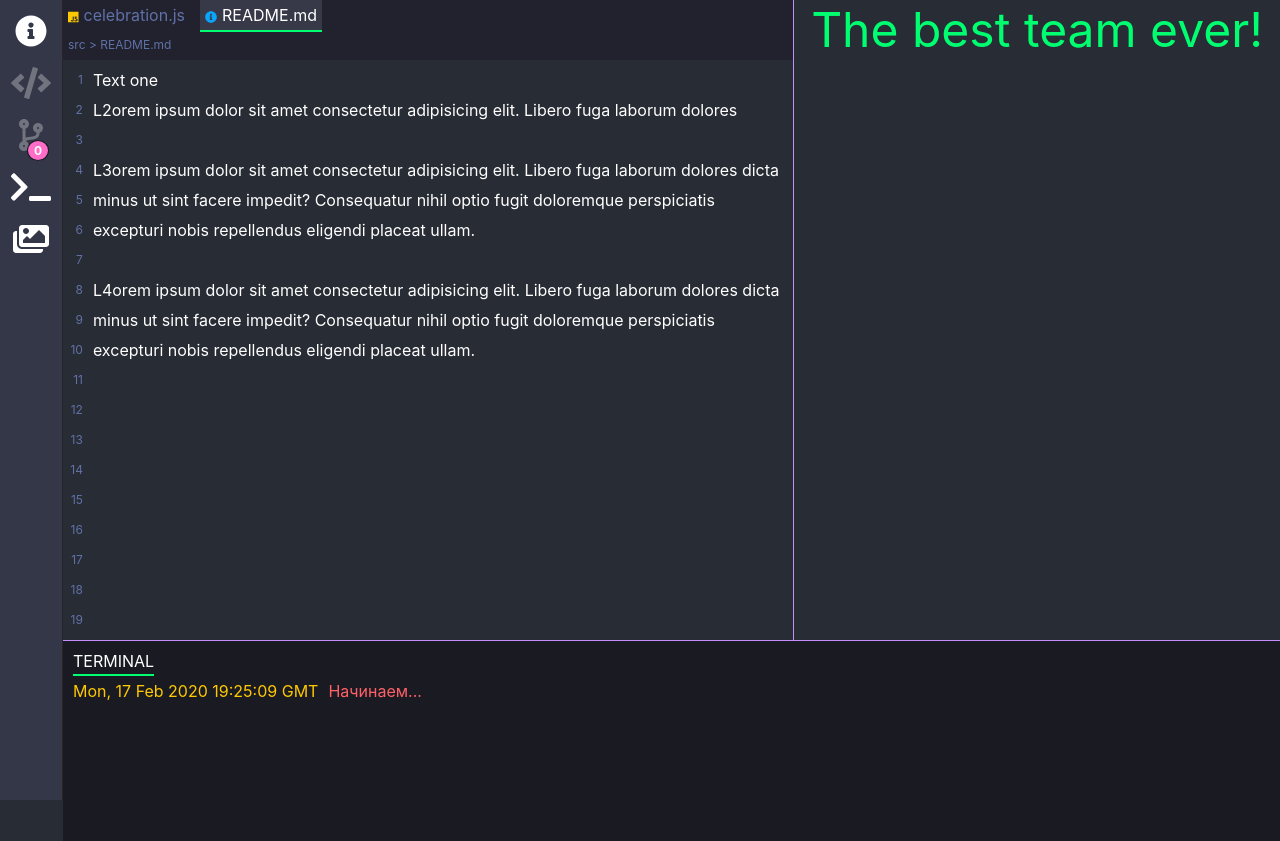
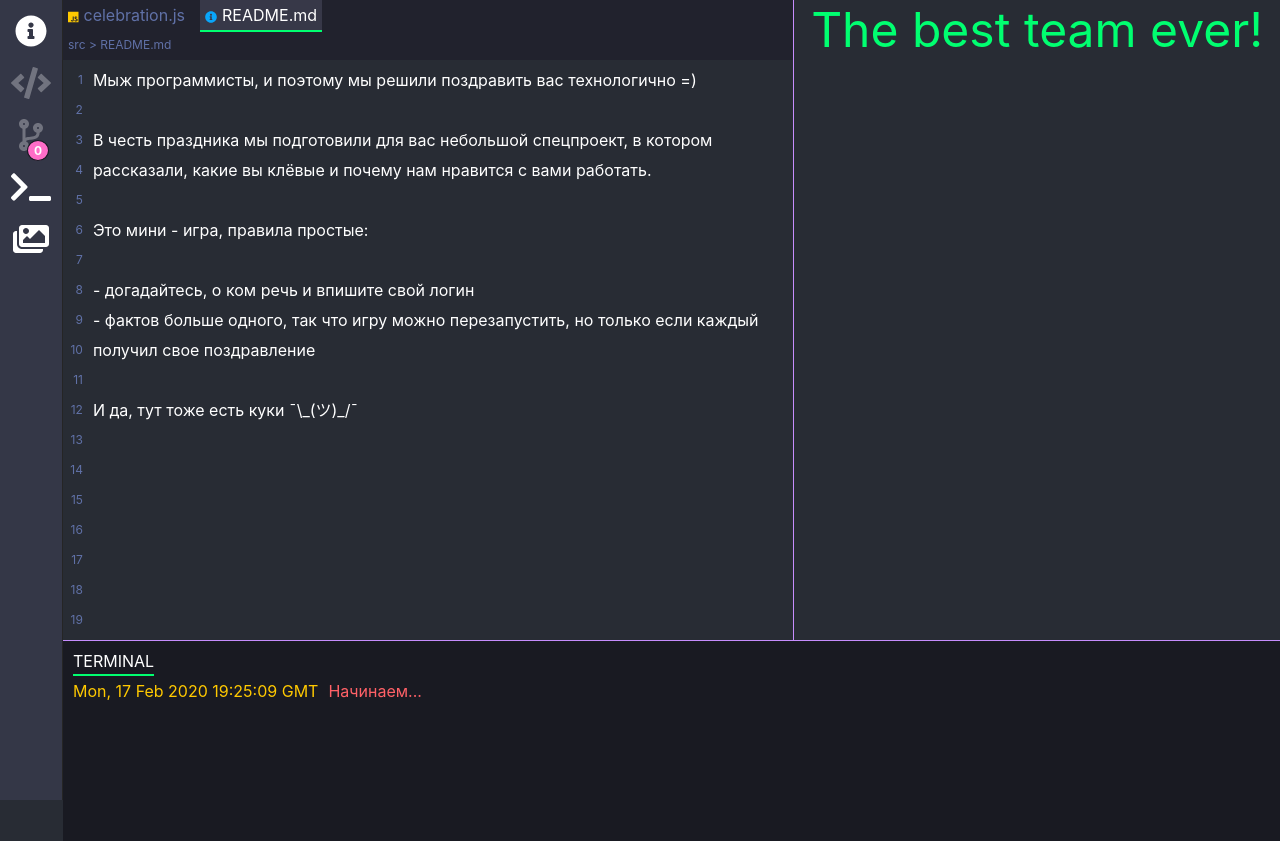
Before and after one commit to 2gnc/celebrating, a React (Create React App) app in the folder client/: page / in a window 1280 px wide. Built offline with nearby package versions, Linux system fonts and the light colour scheme; no server answers.

Commit message:
readme text

```diff
--- a/client/src/components/Readme/texts.js
+++ b/client/src/components/Readme/texts.js
@@ -1,8 +1,12 @@
 export default [
-    'Text one',
-    'L2orem ipsum dolor sit amet consectetur adipisicing elit. Libero fuga laborum dolores',
+    'Мыж программисты, и поэтому мы решили поздравить вас технологично =)',
     '',
-    'L3orem ipsum dolor sit amet consectetur adipisicing elit. Libero fuga laborum dolores dicta minus ut sint facere impedit? Consequatur nihil optio fugit doloremque perspiciatis excepturi nobis repellendus eligendi placeat ullam.',
+    'В честь праздника мы подготовили для вас небольшой спецпроект, в котором рассказали, какие вы клёвые и почему нам нравится с вами работать.',
     '',
-    'L4orem ipsum dolor sit amet consectetur adipisicing elit. Libero fuga laborum dolores dicta minus ut sint facere impedit? Consequatur nihil optio fugit doloremque perspiciatis excepturi nobis repellendus eligendi placeat ullam.'
+    'Это мини - игра, правила простые: ',
+    '',
+    '- догадайтесь, о ком речь и впишите свой логин',
+    '- фактов больше одного, так что игру можно перезапустить, но только если каждый получил свое поздравление',
+    '',
+    'И да, тут тоже есть куки ¯\\_(ツ)_/¯'
 ];
```
